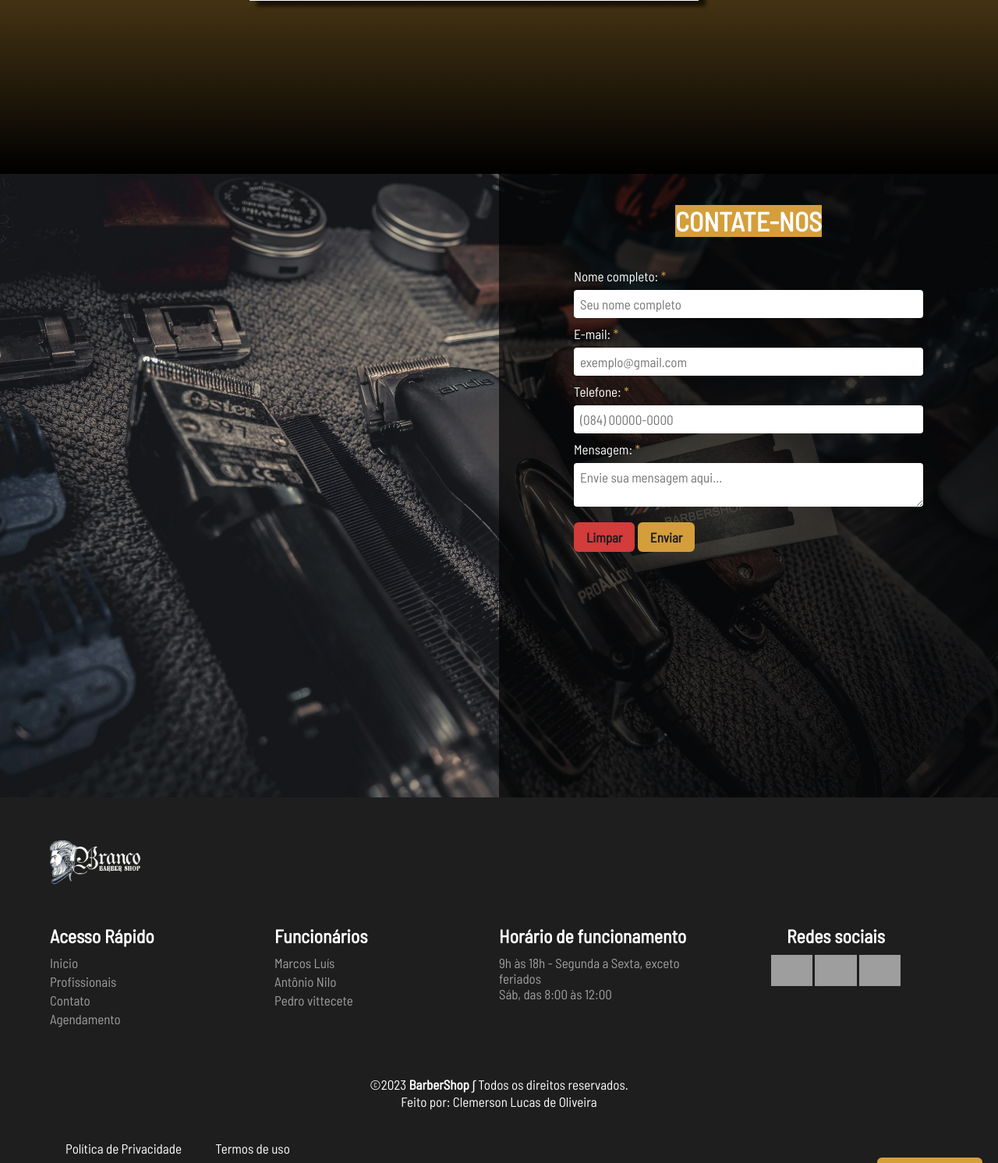
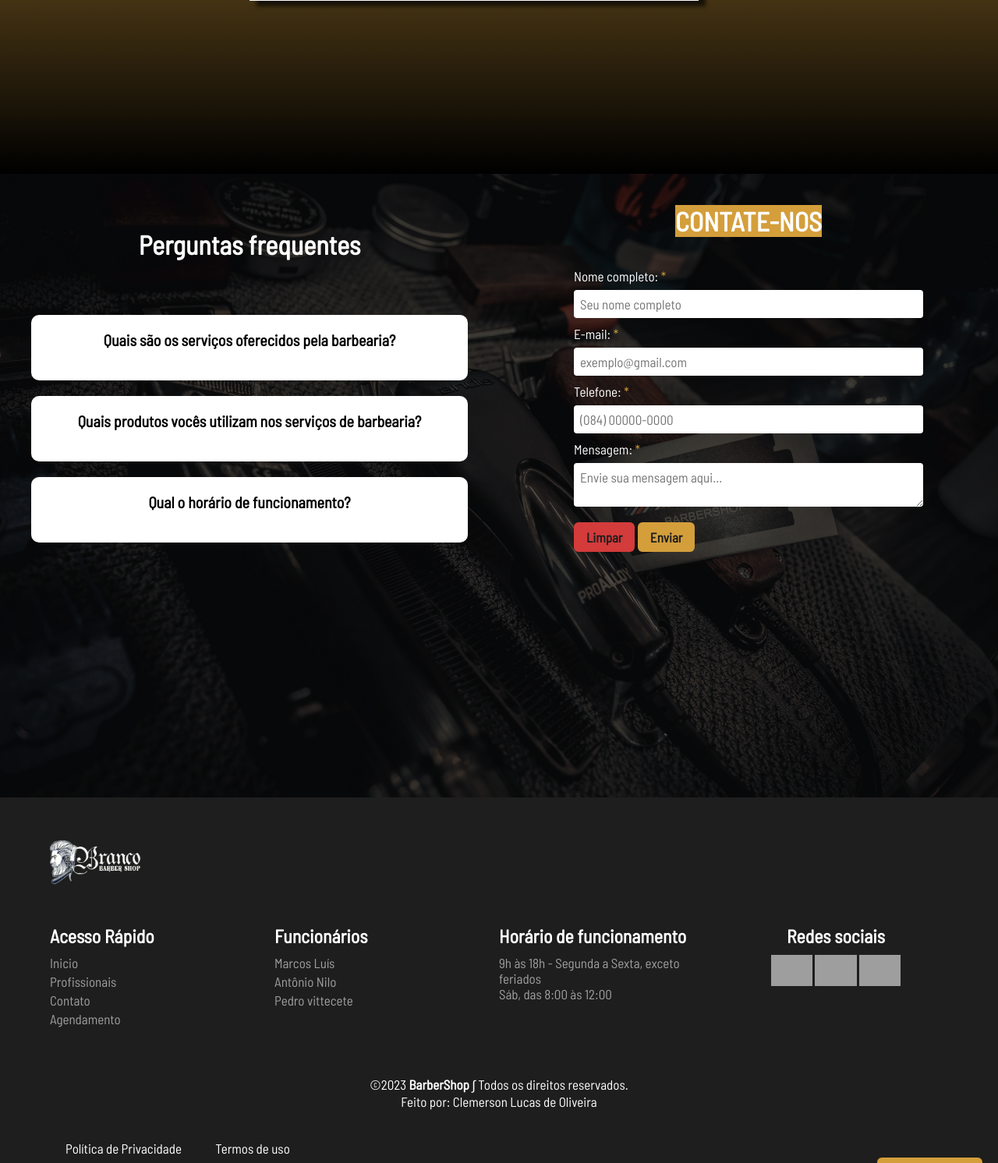
Before and after one commit to lucasclemerson/barbershop, a PHP site: page / in a window 1280 px wide. Shown: the part 2177-3669 px from the top of the page at 78% size. Run offline with PHP 8.4, Linux system fonts and the light colour scheme; data that the repository does not hold is empty; some libraries are stand-ins or nearby versions; grey boxes are pictures that could not be loaded.

Commit message:
Criação das perguntas frequentes

```diff
--- a/estilo/classes.css
+++ b/estilo/classes.css
@@ -671,6 +671,37 @@
     display: block;
 }
 
+/*perguntas frequentes*/
+.perguntas{
+    color: var(--black-color);
+    text-align: justify;
+}
+
+.pergunta li{
+    width: calc(100% - 16px);
+    margin: 20px 0px;
+    background-color: var(--white-color);
+    padding: 20px 8px;
+    border-radius: 10px;
+}
+
+.pergunta li h2{
+    font-size: 20px;
+    text-align: center;
+    margin-bottom: 20px;
+    cursor: pointer;
+}
+
+.resposta{
+    transition: opacity 2s ease-in-out;
+}
+
+/*background-color*/
+.bg-transparent{
+    background: #FFFFFF00 !important;
+}
+
+
 
 /*keyframes*/
 @keyframes heartbeat {
--- a/estilo/responsividade.css
+++ b/estilo/responsividade.css
@@ -97,6 +97,7 @@
     #carousel button{
         display: none;
     }
+
     .caixa-direita form{
         width: 100%;
     }
--- a/index.php
+++ b/index.php
@@ -148,6 +148,28 @@
 
     <!-- contato-->
     <div id="contato" class="contato">
+        <div class="caixa-esquerda">
+            <h1 class="title bg-transparent">Perguntas frequentes</h1>
+
+            <div class="perguntas">
+                <ul class="pergunta">
+                    <li>
+                        <h2 onClick="mostrarResposta(1);">Quais são os serviços oferecidos pela barbearia?</h2>
+                        <p style="display:none;" class="resposta">Oferecemos diversos serviços, incluindo cortes de cabelo modernos, barba bem-feita, design de sobrancelhas, tratamentos capilares, e muito mais.</p>
+                    </li>
+                    <li>
+                        <h2 onClick="mostrarResposta(2);">Quais produtos vocês utilizam nos serviços de barbearia?</h2>
+                        <p style="display:none;" class="resposta">Utilizamos produtos de alta qualidade, incluindo shampoos, condicionadores, óleos para barba e cera de modelagem, de marcas reconhecidas no mercado de cuidados pessoais masculinos.</p>
+                    </li>
+                    <li>
+                        <h2 onClick="mostrarResposta(3);">Qual o horário de funcionamento?</h2>
+                        <p style="display:none;" class="resposta">Estamos abertos de segunda a sábado, das 9h às 19h. Fechamos aos domingos.</p>
+                    </li>
+                </ul>
+            </div>
+        </div>
+
+
         <div class="caixa-direita">
             <h1>CONTATE-NOS</h1>
             <form action="<?=BASE_URL?>post/contato.php" method="POST">
@@ -239,6 +261,7 @@
     <script src="https://code.jquery.com/jquery-3.7.0.js" integrity="sha256-JlqSTELeR4TLqP0OG9dxM7yDPqX1ox/HfgiSLBj8+kM=" crossorigin="anonymous"></script>
     <script src="<?=BASE_URL?>js/header.navegation.js"></script>
     <script src="<?=BASE_URL?>js/carousel.js"></script>
+    <script src="<?=BASE_URL?>js/perguntas.js"></script>
     <script src="<?=BASE_URL?>js/loader.scrool.js"></script>
     <?php if (isset($_SESSION["alerta"])){ ?>
         <?php if ($_SESSION["alerta"]["erro"]){ ?>
--- /dev/null
+++ b/js/perguntas.js
@@ -0,0 +1,13 @@
+function mostrarResposta (index){
+    var resposta = document.getElementsByClassName('resposta');
+    for (let i = 0; i < resposta.length; i++){
+        if (i != (index-1)){
+            resposta[i].style.display = 'none';
+        }
+    }
+    if (resposta[index-1].style.display == 'none'){
+        resposta[index-1].style.display = 'block';
+    }else{
+        resposta[index-1].style.display = 'none';
+    }
+}
```
